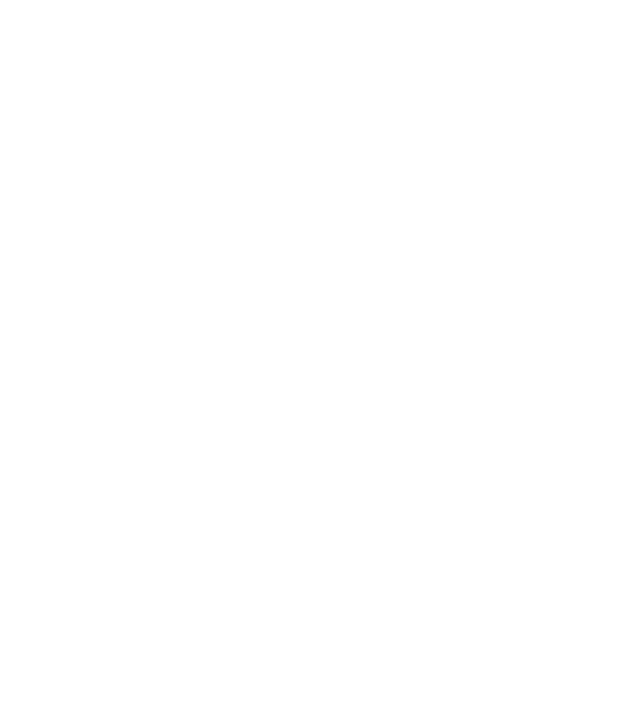
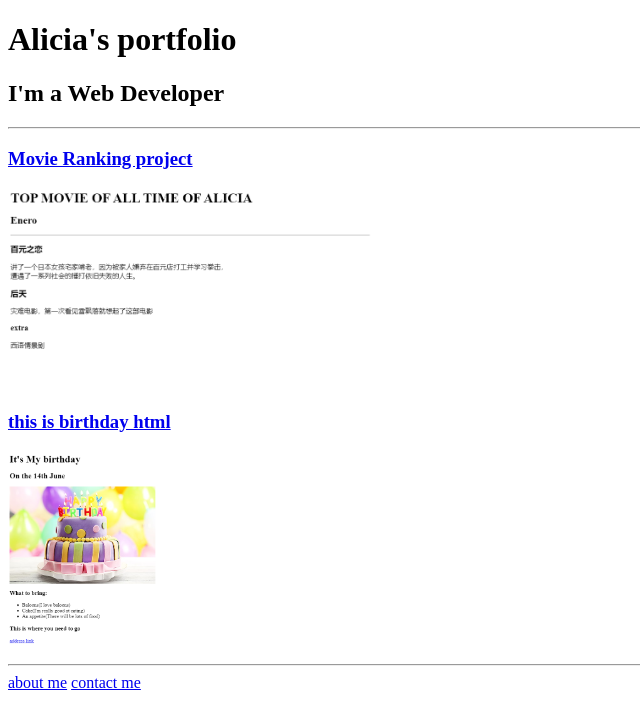
Before and after one commit to chenyunzhahei/html-portfolio, a plain HTML site: page index.html in a window 1280 px wide. Shown: the whole page, without its empty margins (0-640 px from the left). Drawn offline with Linux system fonts and the light colour scheme.

Commit message:
Update index.html

```diff
--- a/index.html
+++ b/index.html
@@ -1,5 +1,24 @@
 <!-- TODO 1: Create the HTML Boilerplate -->
+<!DOCTYPE html>
+<html lang =en>
+    <head>
+        <meta charset="UTF -8">
+        <title>Alicia's portfolio</title>
+    </head>
+    <body>
+        <h1>Alicia's portfolio</h1>
+        <h2>I'm a Web Developer</h2>
+        <hr>
+        <h3><a href="./public/alicia'smovie.html" >Movie Ranking project</a></h3>
+        <img src="./assets/images/alicia'smovie.png" alt="movie" height="200"/>
+        <br>
+        <h3><a href="./public/alicia'sbirthday.html">this is birthday html</a></h3>
+        <img src="./assets/images/alicia's birthday.png" alt="birthday" height="200"/>
+        <hr>
+        <a href="./public/about.html">about me</a>
+        <a href="./public/contact.html">contact me</menu></a>
 
+    </body>
 <!-- TODO 2: Add Your previous projects' HTML into the public folder -->
 
 <!-- TODO 3: Take screenshots of your project previews and add the images to the images folder -->
@@ -13,3 +32,4 @@ HINT for TODO 6: You can use the height attribute set to 200 to make the image s
 https://developer.mozilla.org/en-US/docs/Web/HTML/Element/img#attr-height -->
 
 <!-- TODO 7: Add the Contact Me and About Me page links -->
+</html>
```
